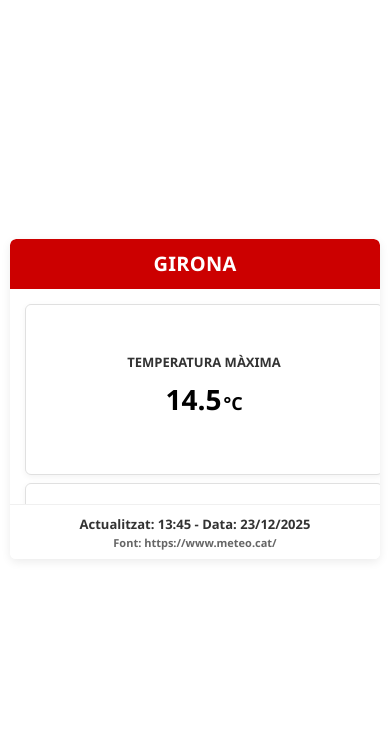
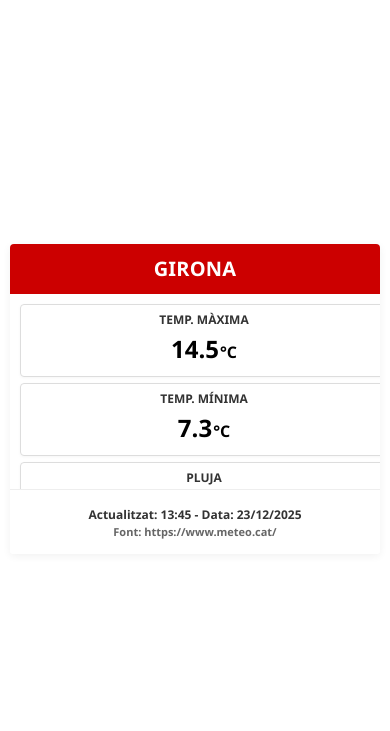
Before and after one commit to joandecorts/ampliacio_meteo-rss-auto, a plain HTML site: page banner_news_channel.html in a window 390 px wide. Shown: the part 23-754 px from the top of the page. Drawn offline with Linux system fonts and the light colour scheme.

Commit message:
Update banner_news_channel.html

```diff
--- a/banner_news_channel.html
+++ b/banner_news_channel.html
@@ -8,24 +8,95 @@
     <style>
         .content-group { transition: transform 0.8s ease-in-out !important; }
 
+        /* MÒBIL VERTICAL: Caixes en columna */
         @media (max-width: 600px) {
-            .data-container { flex-direction: column !important; gap: 8px !important; }
-            .data-box { width: 100% !important; flex: none !important; min-height: 70px !important; }
-            .scroll-container, .content-group { height: 320px !important; }
-            .location-header { height: 50px !important; padding: 0 10px !important; }
-            .location-name { font-size: 20px !important; }
-            .data-title { font-size: 13px !important; margin-bottom: 4px !important; }
-            .data-value { font-size: 28px !important; margin: 6px 0 !important; }
-            .data-unit { font-size: 18px !important; }
-            .footer { height: 55px !important; padding: 8px 12px !important; }
-            .update-info { font-size: 13px !important; }
-            .source { font-size: 11px !important; }
+            .data-container {
+                flex-direction: column !important;
+                gap: 6px !important;
+                padding: 10px !important;
+                height: 190px !important; /* ESPAI FIX per 3 caixes en columna */
+            }
+            .data-box {
+                width: 100% !important;
+                flex: none !important;
+                height: 55px !important; /* ALTURA FIXA per cada caixa */
+                min-height: 55px !important;
+                padding: 8px !important;
+            }
+            .scroll-container, .content-group {
+                height: 310px !important; /* TOTAL: 55px(capç) + 190px(caixes) + 65px(peu) = 310px */
+            }
+            .location-header {
+                height: 50px !important;
+                padding: 0 10px !important;
+            }
+            .location-name {
+                font-size: 20px !important;
+                line-height: 1.1 !important;
+            }
+            .data-title {
+                font-size: 12px !important;
+                margin-bottom: 2px !important;
+                line-height: 1.1 !important;
+            }
+            .data-value {
+                font-size: 24px !important;
+                margin: 3px 0 !important;
+            }
+            .data-unit {
+                font-size: 16px !important;
+            }
+            .footer {
+                height: 65px !important; /* ESPAI GARANTIT per dues línies */
+                padding: 6px 10px !important;
+            }
+            .update-info {
+                font-size: 12px !important;
+                margin-bottom: 1px !important;
+            }
+            .source {
+                font-size: 11px !important;
+            }
         }
 
-        @media (min-width: 601px) and (max-width: 768px) {
-            .scroll-container, .content-group { height: 300px !important; }
-            .data-container { padding: 12px 15px !important; height: 140px !important; }
-            .footer { height: 60px !important; }
+        /* MÒBIL HORITZONTAL: Caixes en fila */
+        @media (min-width: 601px) and (max-width: 900px) and (orientation: landscape) {
+            .scroll-container, .content-group {
+                height: 240px !important; /* MÉS BAIX per horitzontal */
+            }
+            .data-container {
+                padding: 10px 12px !important;
+                height: 120px !important; /* Menys alt */
+                gap: 8px !important;
+            }
+            .data-box {
+                padding: 8px 6px !important;
+                min-height: 100px !important;
+            }
+            .data-title {
+                font-size: 11px !important;
+                margin-bottom: 4px !important;
+            }
+            .data-value {
+                font-size: 26px !important;
+            }
+            .footer {
+                height: 60px !important;
+                padding: 8px 10px !important;
+            }
+            .update-info {
+                font-size: 12px !important;
+            }
+        }
+
+        /* TABLETS I PC */
+        @media (min-width: 901px) {
+            .scroll-container, .content-group {
+                height: 280px !important;
+            }
+            .data-container {
+                height: 150px !important;
+            }
         }
 
         @supports (-webkit-touch-callout: none) {
@@ -35,52 +106,52 @@
 </head>
 <body style="margin:0;padding:0;background-color:#ffffff;display:flex;justify-content:center;align-items:center;min-height:100vh;overflow:hidden;font-family:'Segoe UI',Tahoma,Geneva,Verdana,sans-serif;">
 
-    <div class="weather-container" style="width:95vw;max-width:700px;min-width:280px;background-color:white;overflow:hidden;position:relative;box-shadow:0 3px 10px rgba(0,0,0,0.08);margin:0 auto;border-radius:6px;">
+    <div class="weather-container" style="width:95vw;max-width:600px;min-width:280px;background-color:white;overflow:hidden;position:relative;box-shadow:0 2px 8px rgba(0,0,0,0.06);margin:0 auto;border-radius:4px;">
 
-        <div class="scroll-container" style="position:relative;height:320px;overflow:hidden;">
+        <div class="scroll-container" style="position:relative;height:280px;overflow:hidden;">
 
             <!-- GRUP 1: GIRONA -->
-            <div class="content-group active" id="group1" style="position:absolute;width:100%;height:320px;left:0;background-color:white;transform:translateY(0);">
+            <div class="content-group active" id="group1" style="position:absolute;width:100%;height:280px;left:0;background-color:white;transform:translateY(0);">
 
-                <div class="location-header" style="background-color:#c00;color:white;padding:0 15px;text-align:center;height:55px;display:flex;align-items:center;justify-content:center;border-radius:6px 6px 0 0;">
-                    <div class="location-name" style="font-size:22px;font-weight:bold;text-transform:uppercase;letter-spacing:0.3px;line-height:1;display:flex;align-items:center;justify-content:center;height:100%;width:100%;">
+                <div class="location-header" style="background-color:#c00;color:white;padding:0 12px;text-align:center;height:50px;display:flex;align-items:center;justify-content:center;">
+                    <div class="location-name" style="font-size:22px;font-weight:bold;text-transform:uppercase;letter-spacing:0.2px;display:flex;align-items:center;justify-content:center;height:100%;width:100%;">
                         GIRONA
                     </div>
                 </div>
 
-                <div class="data-container" style="display:flex;justify-content:space-between;padding:15px;gap:10px;background-color:white;height:145px;">
+                <div class="data-container" style="display:flex;justify-content:space-between;padding:12px;gap:8px;background-color:white;height:150px;">
 
-                    <div class="data-box" style="flex:1;background-color:#fff;border:1.5px solid #e0e0e0;border-radius:6px;padding:12px 8px;text-align:center;display:flex;flex-direction:column;justify-content:center;box-shadow:0 2px 6px rgba(0,0,0,0.05);height:100%;">
-                        <div class="data-title" style="font-size:14px;font-weight:700;color:#333;margin-bottom:6px;text-transform:uppercase;line-height:1.2;">
-                            Temperatura màxima
+                    <div class="data-box" style="flex:1;background-color:#fff;border:1px solid #ddd;border-radius:4px;padding:10px 6px;text-align:center;display:flex;flex-direction:column;justify-content:center;box-shadow:0 1px 3px rgba(0,0,0,0.04);">
+                        <div class="data-title" style="font-size:13px;font-weight:700;color:#333;margin-bottom:5px;text-transform:uppercase;line-height:1.1;">
+                            Temp. màxima
                         </div>
-                        <div class="data-value" style="font-size:32px;font-weight:800;color:#000;margin:8px 0;">
-                            14.5<span class="data-unit" style="font-size:20px;color:#000;font-weight:700;margin-left:2px;">°C</span>
+                        <div class="data-value" style="font-size:30px;font-weight:800;color:#000;margin:6px 0;">
+                            14.5<span class="data-unit" style="font-size:18px;color:#000;font-weight:700;margin-left:1px;">°C</span>
                         </div>
                     </div>
 
-                    <div class="data-box" style="flex:1;background-color:#fff;border:1.5px solid #e0e0e0;border-radius:6px;padding:12px 8px;text-align:center;display:flex;flex-direction:column;justify-content:center;box-shadow:0 2px 6px rgba(0,0,0,0.05);height:100%;">
-                        <div class="data-title" style="font-size:14px;font-weight:700;color:#333;margin-bottom:6px;text-transform:uppercase;line-height:1.2;">
-                            Temperatura mínima
+                    <div class="data-box" style="flex:1;background-color:#fff;border:1px solid #ddd;border-radius:4px;padding:10px 6px;text-align:center;display:flex;flex-direction:column;justify-content:center;box-shadow:0 1px 3px rgba(0,0,0,0.04);">
+                        <div class="data-title" style="font-size:13px;font-weight:700;color:#333;margin-bottom:5px;text-transform:uppercase;line-height:1.1;">
+                            Temp. mínima
                         </div>
-                        <div class="data-value" style="font-size:32px;font-weight:800;color:#000;margin:8px 0;">
-                            7.3<span class="data-unit" style="font-size:20px;color:#000;font-weight:700;margin-left:2px;">°C</span>
+                        <div class="data-value" style="font-size:30px;font-weight:800;color:#000;margin:6px 0;">
+                            7.3<span class="data-unit" style="font-size:18px;color:#000;font-weight:700;margin-left:1px;">°C</span>
                         </div>
                     </div>
 
-                    <div class="data-box" style="flex:1;background-color:#fff;border:1.5px solid #e0e0e0;border-radius:6px;padding:12px 8px;text-align:center;display:flex;flex-direction:column;justify-content:center;box-shadow:0 2px 6px rgba(0,0,0,0.05);height:100%;">
-                        <div class="data-title" style="font-size:14px;font-weight:700;color:#333;margin-bottom:6px;text-transform:uppercase;line-height:1.2;">
-                            Pluja acumulada
+                    <div class="data-box" style="flex:1;background-color:#fff;border:1px solid #ddd;border-radius:4px;padding:10px 6px;text-align:center;display:flex;flex-direction:column;justify-content:center;box-shadow:0 1px 3px rgba(0,0,0,0.04);">
+                        <div class="data-title" style="font-size:13px;font-weight:700;color:#333;margin-bottom:5px;text-transform:uppercase;line-height:1.1;">
+                            Pluja
                         </div>
-                        <div class="data-value" style="font-size:32px;font-weight:800;color:#000;margin:8px 0;">
-                            2.8<span class="data-unit" style="font-size:20px;color:#000;font-weight:700;margin-left:2px;">mm</span>
+                        <div class="data-value" style="font-size:30px;font-weight:800;color:#000;margin:6px 0;">
+                            2.8<span class="data-unit" style="font-size:18px;color:#000;font-weight:700;margin-left:1px;">mm</span>
                         </div>
                     </div>
 
                 </div>
 
-                <div class="footer" style="padding:10px 15px;text-align:center;background-color:#fff;border-top:1.5px solid #f0f0f0;height:60px;display:flex;flex-direction:column;justify-content:center;position:absolute;bottom:0;width:100%;box-sizing:border-box;border-radius:0 0 6px 6px;">
-                    <div class="update-info" style="font-size:14px;color:#333;margin-bottom:2px;font-weight:800;">
+                <div class="footer" style="padding:8px 12px;text-align:center;background-color:#fff;border-top:1px solid #eee;height:80px;display:flex;flex-direction:column;justify-content:center;position:absolute;bottom:0;width:100%;box-sizing:border-box;">
+                    <div class="update-info" style="font-size:13px;color:#333;margin-bottom:3px;font-weight:800;">
                         Actualitzat: 13:45 - Data: 23/12/2025
                     </div>
                     <div class="source" style="font-size:12px;color:#666;font-weight:700;">
@@ -91,47 +162,47 @@
             </div>
 
             <!-- GRUP 2: FORNELLS DE LA SELVA -->
-            <div class="content-group next" id="group2" style="position:absolute;width:100%;height:320px;left:0;background-color:white;transform:translateY(-100%);">
+            <div class="content-group next" id="group2" style="position:absolute;width:100%;height:280px;left:0;background-color:white;transform:translateY(-100%);">
 
-                <div class="location-header" style="background-color:#c00;color:white;padding:0 15px;text-align:center;height:55px;display:flex;align-items:center;justify-content:center;border-radius:6px 6px 0 0;">
-                    <div class="location-name" style="font-size:22px;font-weight:bold;text-transform:uppercase;letter-spacing:0.3px;line-height:1;display:flex;align-items:center;justify-content:center;height:100%;width:100%;">
+                <div class="location-header" style="background-color:#c00;color:white;padding:0 12px;text-align:center;height:50px;display:flex;align-items:center;justify-content:center;">
+                    <div class="location-name" style="font-size:20px;font-weight:bold;text-transform:uppercase;letter-spacing:0.2px;display:flex;align-items:center;justify-content:center;height:100%;width:100%;">
                         FORNELLS DE LA SELVA
                     </div>
                 </div>
 
-                <div class="data-container" style="display:flex;justify-content:space-between;padding:15px;gap:10px;background-color:white;height:145px;">
+                <div class="data-container" style="display:flex;justify-content:space-between;padding:12px;gap:8px;background-color:white;height:150px;">
 
-                    <div class="data-box" style="flex:1;background-color:#fff;border:1.5px solid #e0e0e0;border-radius:6px;padding:12px 8px;text-align:center;display:flex;flex-direction:column;justify-content:center;box-shadow:0 2px 6px rgba(0,0,0,0.05);height:100%;">
-                        <div class="data-title" style="font-size:14px;font-weight:700;color:#333;margin-bottom:6px;text-transform:uppercase;line-height:1.2;">
-                            Temperatura màxima
+                    <div class="data-box" style="flex:1;background-color:#fff;border:1px solid #ddd;border-radius:4px;padding:10px 6px;text-align:center;display:flex;flex-direction:column;justify-content:center;box-shadow:0 1px 3px rgba(0,0,0,0.04);">
+                        <div class="data-title" style="font-size:13px;font-weight:700;color:#333;margin-bottom:5px;text-transform:uppercase;line-height:1.1;">
+                            Temp. màxima
                         </div>
-                        <div class="data-value" style="font-size:32px;font-weight:800;color:#000;margin:8px 0;">
-                            13.8<span class="data-unit" style="font-size:20px;color:#000;font-weight:700;margin-left:2px;">°C</span>
+                        <div class="data-value" style="font-size:30px;font-weight:800;color:#000;margin:6px 0;">
+                            13.8<span class="data-unit" style="font-size:18px;color:#000;font-weight:700;margin-left:1px;">°C</span>
                         </div>
                     </div>
 
-                    <div class="data-box" style="flex:1;background-color:#fff;border:1.5px solid #e0e0e0;border-radius:6px;padding:12px 8px;text-align:center;display:flex;flex-direction:column;justify-content:center;box-shadow:0 2px 6px rgba(0,0,0,0.05);height:100%;">
-                        <div class="data-title" style="font-size:14px;font-weight:700;color:#333;margin-bottom:6px;text-transform:uppercase;line-height:1.2;">
-                            Temperatura mínima
+                    <div class="data-box" style="flex:1;background-color:#fff;border:1px solid #ddd;border-radius:4px;padding:10px 6px;text-align:center;display:flex;flex-direction:column;justify-content:center;box-shadow:0 1px 3px rgba(0,0,0,0.04);">
+                        <div class="data-title" style="font-size:13px;font-weight:700;color:#333;margin-bottom:5px;text-transform:uppercase;line-height:1.1;">
+                            Temp. mínima
                         </div>
-                        <div class="data-value" style="font-size:32px;font-weight:800;color:#000;margin:8px 0;">
-                            6.5<span class="data-unit" style="font-size:20px;color:#000;font-weight:700;margin-left:2px;">°C</span>
+                        <div class="data-value" style="font-size:30px;font-weight:800;color:#000;margin:6px 0;">
+                            6.5<span class="data-unit" style="font-size:18px;color:#000;font-weight:700;margin-left:1px;">°C</span>
                         </div>
                     </div>
 
-                    <div class="data-box" style="flex:1;background-color:#fff;border:1.5px solid #e0e0e0;border-radius:6px;padding:12px 8px;text-align:center;display:flex;flex-direction:column;justify-content:center;box-shadow:0 2px 6px rgba(0,0,0,0.05);height:100%;">
-                        <div class="data-title" style="font-size:14px;font-weight:700;color:#333;margin-bottom:6px;text-transform:uppercase;line-height:1.2;">
-                            Pluja acumulada
+                    <div class="data-box" style="flex:1;background-color:#fff;border:1px solid #ddd;border-radius:4px;padding:10px 6px;text-align:center;display:flex;flex-direction:column;justify-content:center;box-shadow:0 1px 3px rgba(0,0,0,0.04);">
+                        <div class="data-title" style="font-size:13px;font-weight:700;color:#333;margin-bottom:5px;text-transform:uppercase;line-height:1.1;">
+                            Pluja
                         </div>
-                        <div class="data-value" style="font-size:32px;font-weight:800;color:#000;margin:8px 0;">
-                            1.2<span class="data-unit" style="font-size:20px;color:#000;font-weight:700;margin-left:2px;">mm</span>
+                        <div class="data-value" style="font-size:30px;font-weight:800;color:#000;margin:6px 0;">
+                            1.2<span class="data-unit" style="font-size:18px;color:#000;font-weight:700;margin-left:1px;">mm</span>
                         </div>
                     </div>
 
                 </div>
 
-                <div class="footer" style="padding:10px 15px;text-align:center;background-color:#fff;border-top:1.5px solid #f0f0f0;height:60px;display:flex;flex-direction:column;justify-content:center;position:absolute;bottom:0;width:100%;box-sizing:border-box;border-radius:0 0 6px 6px;">
-                    <div class="update-info" style="font-size:14px;color:#333;margin-bottom:2px;font-weight:800;">
+                <div class="footer" style="padding:8px 12px;text-align:center;background-color:#fff;border-top:1px solid #eee;height:80px;display:flex;flex-direction:column;justify-content:center;position:absolute;bottom:0;width:100%;box-sizing:border-box;">
+                    <div class="update-info" style="font-size:13px;color:#333;margin-bottom:3px;font-weight:800;">
                         Actualitzat: 13:45 - Data: 23/12/2025
                     </div>
                     <div class="source" style="font-size:12px;color:#666;font-weight:700;">
@@ -152,18 +223,10 @@
             if (!grup1 || !grup2) return;
 
             grup1.style.transform = 'translateY(0)';
-            grup1.style.opacity = '1';
-            grup1.style.zIndex = '2';
-
             grup2.style.transform = 'translateY(-100%)';
-            grup2.style.opacity = '1';
-            grup2.style.zIndex = '1';
 
             void grup1.offsetWidth;
             void grup2.offsetWidth;
-
-            grup1.className = 'content-group active';
-            grup2.className = 'content-group next';
 
             setTimeout(iniciarScroll, 800);
         }
@@ -207,8 +270,8 @@
                     grup2.classList.add('next');
                     grup2.style.transform = 'translateY(-100%)';
                     grup2.style.transition = 'none';
+                    grup1.style.zIndex = '2';
                     grup2.style.zIndex = '1';
-                    grup1.style.zIndex = '2';
 
                     void grup2.offsetWidth;
                     grup2.style.transition = '';
@@ -232,34 +295,12 @@
             intervalId = setInterval(canviarPoblacio, 15000);
         }
 
-        function aturarScroll() {
-            if (intervalId) {
-                clearInterval(intervalId);
-                intervalId = null;
-            }
-        }
-
-        document.addEventListener('DOMContentLoaded', function() {
-            setTimeout(inicialitzarBanner, 30);
-        });
-
-        window.addEventListener('load', function() {
-            setTimeout(inicialitzarBanner, 80);
-        });
-
-        setTimeout(inicialitzarBanner, 200);
+        document.addEventListener('DOMContentLoaded', inicialitzarBanner);
+        setTimeout(inicialitzarBanner, 100);
 
         document.addEventListener('visibilitychange', function() {
-            if (document.hidden) {
-                aturarScroll();
-            } else {
-                setTimeout(iniciarScroll, 800);
-            }
-        });
-
-        window.addEventListener('blur', aturarScroll);
-        window.addEventListener('focus', function() {
-            setTimeout(iniciarScroll, 800);
+            if (document.hidden && intervalId) clearInterval(intervalId);
+            else iniciarScroll();
         });
     </script>
 </body>
```
